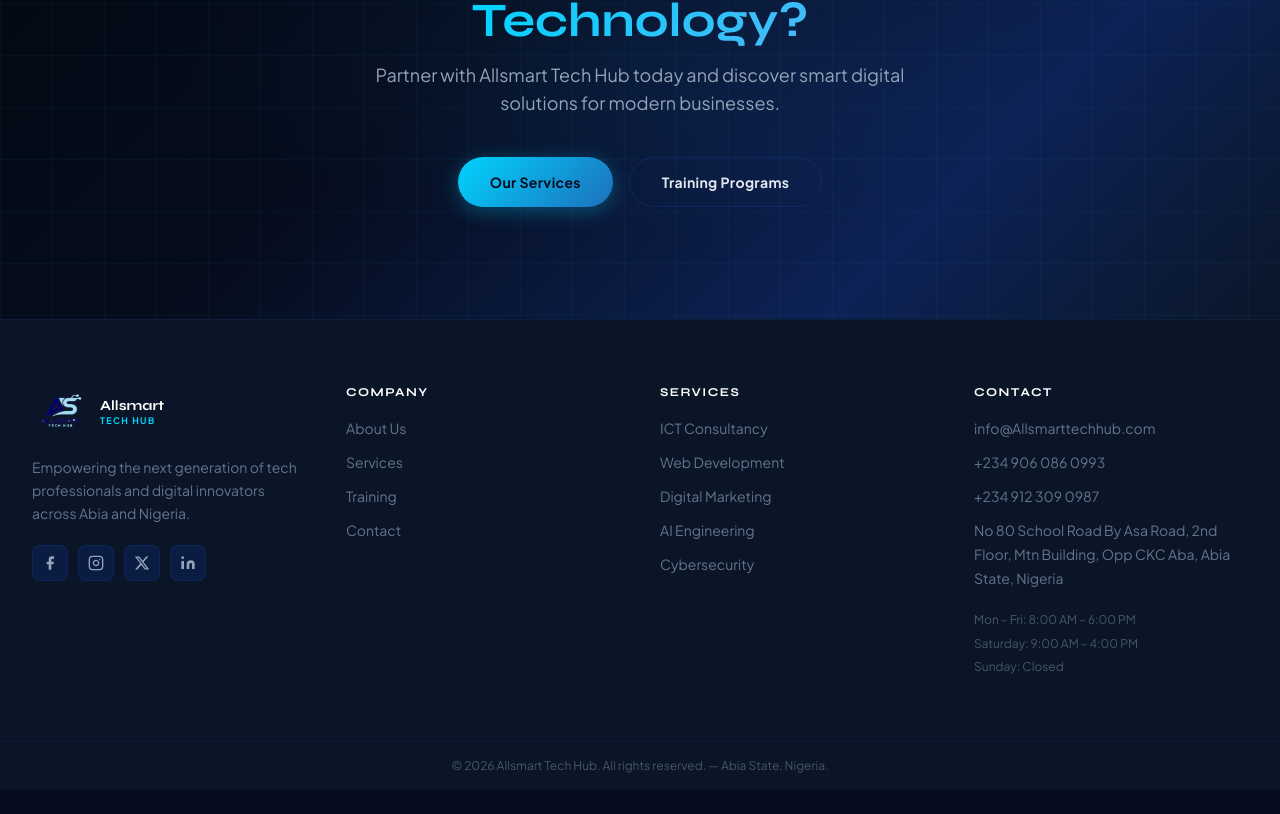
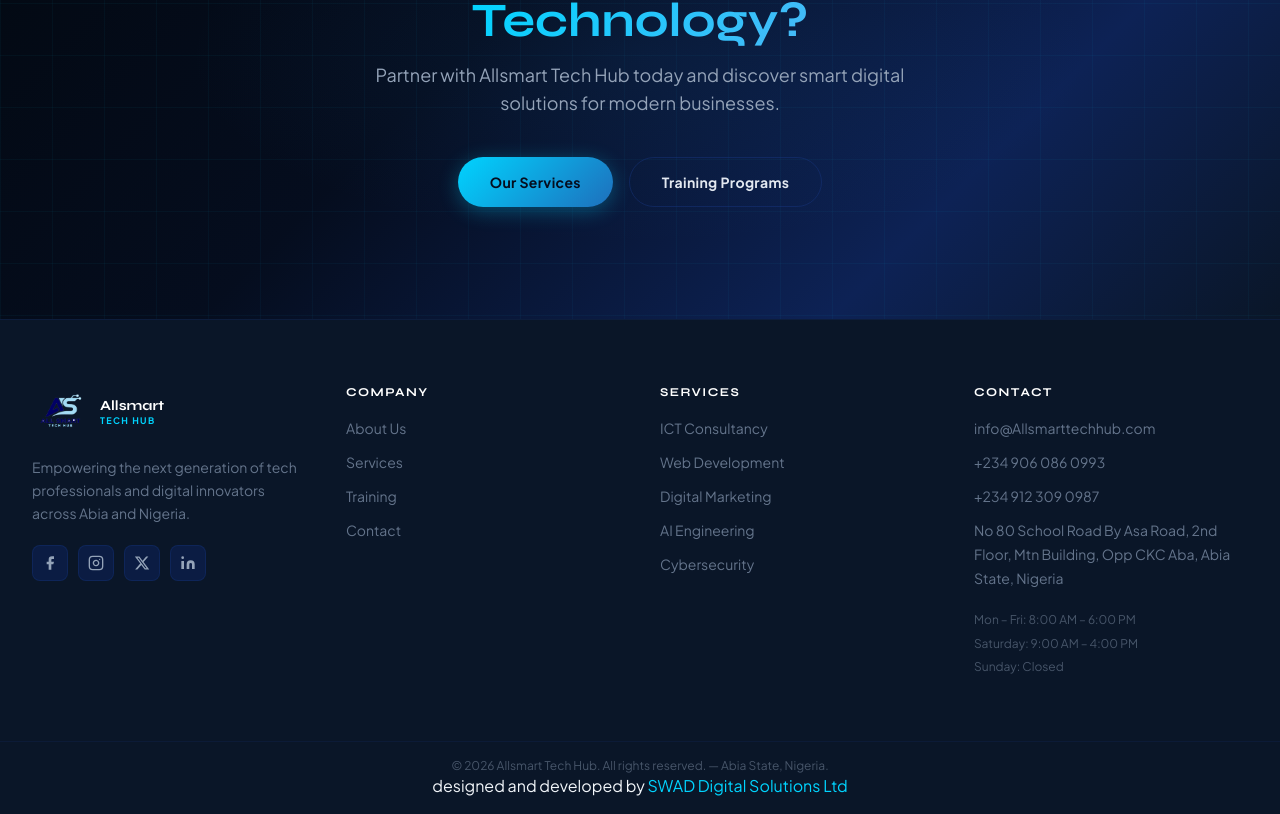
Before and after one commit to MR-MIKE001/Allsmart-ICT-Center, a React (Vite) app: page /contact in a window 1280 px wide. Shown: the part 2277-3091 px from the top of the page. Before the commit the page ends 3067 px from the top, so only its background shows below. Built offline with nearby package versions, Linux system fonts and the light colour scheme.

Commit message:
added the professionals

```diff
--- a/src/components/layout/Footer.jsx
+++ b/src/components/layout/Footer.jsx
@@ -119,8 +119,14 @@
           <p className="text-xs text-slate-600">
             © {year} Allsmart Tech Hub. All rights reserved. — Abia State, Nigeria.
           </p>
+          <p>
+            designed and developed by <a href='https://www.swaddigitalsolutions.com' target='_blank' rel='noopener noreferrer' className="text-cyan hover:text-blue-500 transition-colors duration-200">
+              SWAD Digital Solutions Ltd
+            </a>
+          </p>
         </div>
       </div>
+
     </footer>
   )
 }
```
Also changed, not shown: 1 other file (tests, documents, lock files or other folders).
